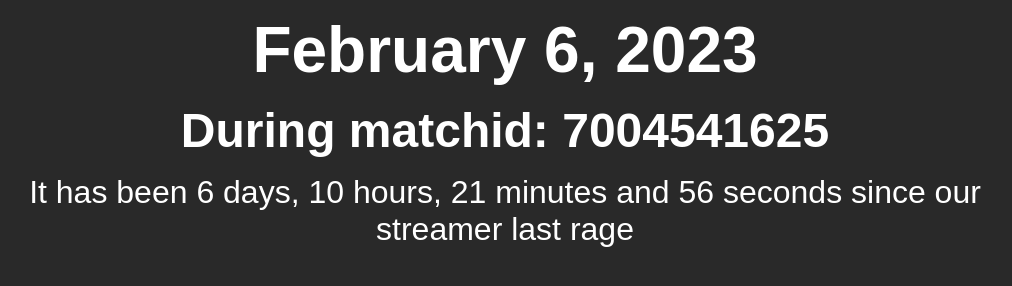
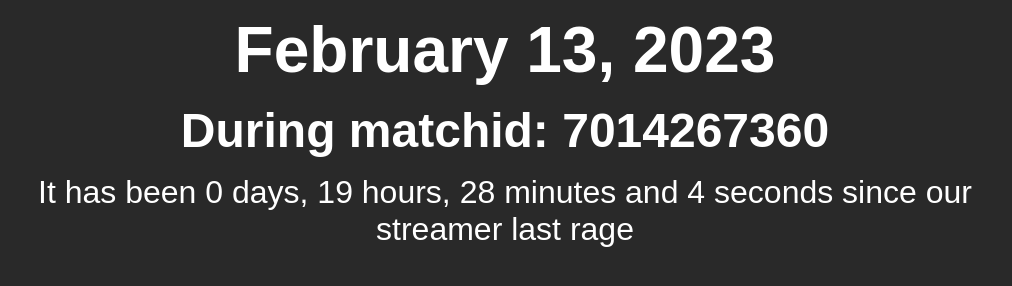
Before and after one commit to David-Ph/when-did-turtle-last-rage, a plain HTML site: page index.html in a window 1280 px wide. Shown: the part 428-714 px from the top of the page, without its empty margins (135-1147 px from the left). Drawn offline with Linux system fonts and the light colour scheme.

Commit message:
update date

```diff
--- a/index.html
+++ b/index.html
@@ -37,7 +37,7 @@
           alt=""
         />
         <h1 id="rage-date"></h1>
-        <h2>During matchid: 7004541625</h2>
+        <h2>During matchid: 7014267360</h2>
         <p>
           It has been
           <span id="rage-since"></span>
@@ -48,7 +48,7 @@
     <script>
       const rageSinceElement = document.querySelector("#rage-since");
       const rageDateElement = document.querySelector("#rage-date");
-      const lastRage = new Date("2023-02-06T17:40:00");
+      const lastRage = new Date("2023-02-13T23:30:00");
       const dateString = lastRage.toLocaleDateString("default", {
         day: "numeric",
         month: "long",
```
